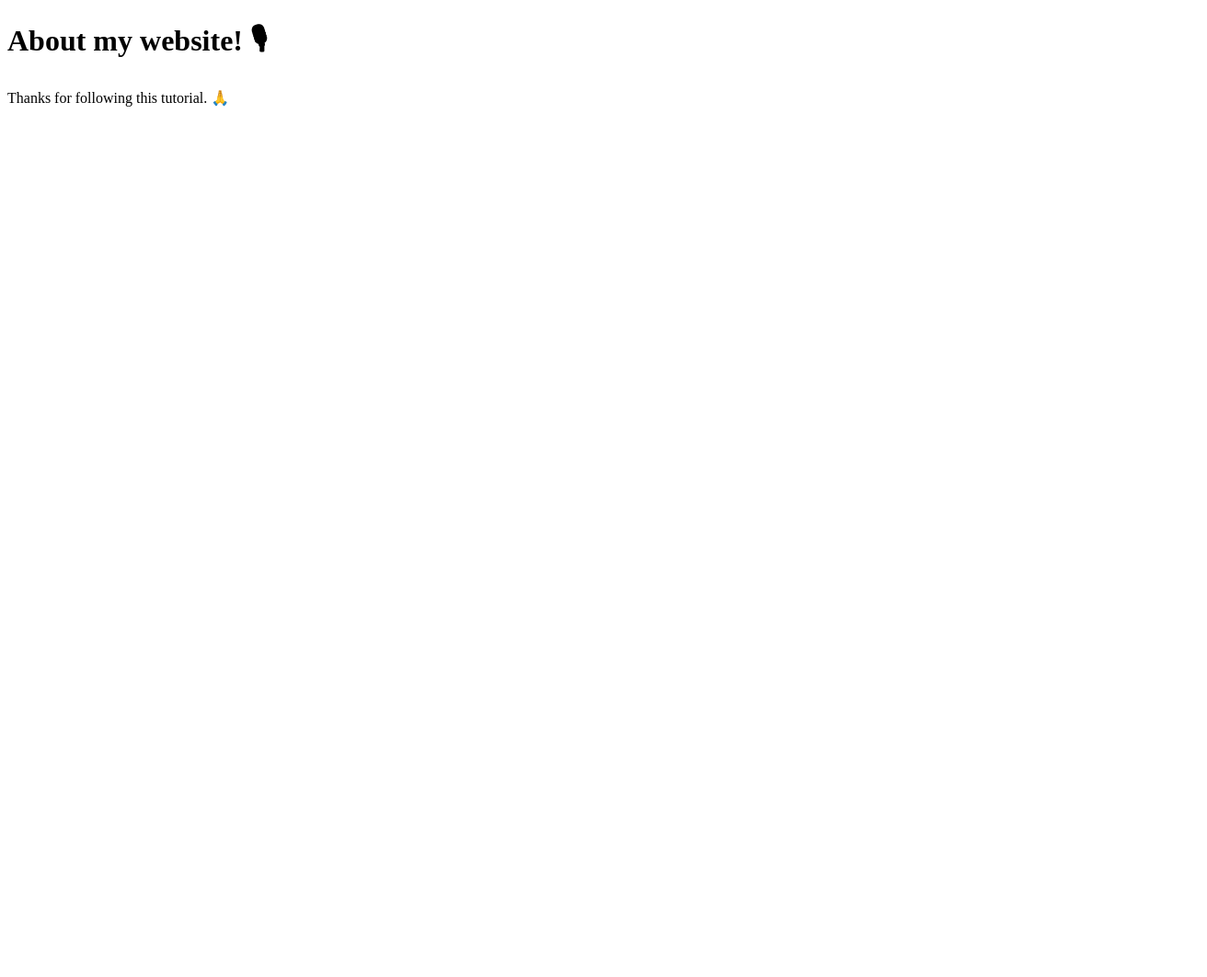
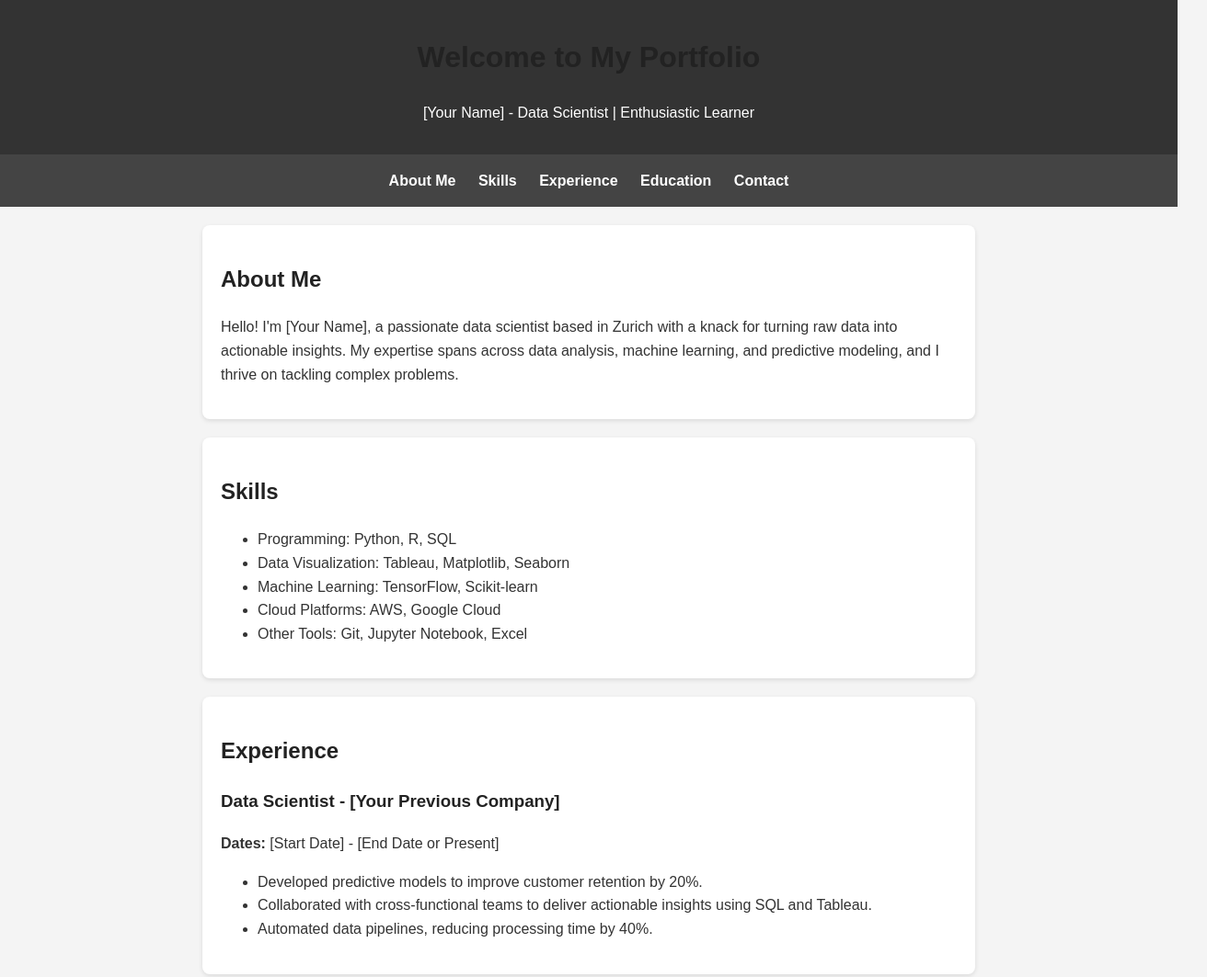
Before and after one commit to Gemmagf/Gemma_Gardela, a plain HTML site: page index.html in a window 1280 px wide. Shown: the top 1063 px of the page at 92% size, 1312 px wide, since content can reach past the window. Before the commit the page ends 800 px from the top, so only its background shows below. Drawn offline with Linux system fonts and the light colour scheme.

Commit message:
Update index.html

```diff
--- a/index.html
+++ b/index.html
@@ -1,10 +1,111 @@
 <!DOCTYPE html>
-<html>
-   <head>
-      <title>About - My Cool Website</title>
-   </head>
-   <body>
-      <h1>About my website! 🎙</h1>
-      <p>Thanks for following this tutorial. 🙏</p>
-   </body>
+<html lang="en">
+<head>
+   <meta charset="UTF-8">
+   <meta name="viewport" content="width=device-width, initial-scale=1.0">
+   <title>About Me - [Your Name]</title>
+   <style>
+      body {
+         font-family: Arial, sans-serif;
+         line-height: 1.6;
+         margin: 0;
+         padding: 0;
+         background-color: #f4f4f4;
+         color: #333;
+      }
+      header {
+         background: #333;
+         color: #fff;
+         padding: 1rem 0;
+         text-align: center;
+      }
+      nav {
+         text-align: center;
+         padding: 1rem;
+         background: #444;
+      }
+      nav a {
+         color: #fff;
+         margin: 0 10px;
+         text-decoration: none;
+         font-weight: bold;
+      }
+      section {
+         max-width: 800px;
+         margin: 20px auto;
+         padding: 20px;
+         background: #fff;
+         border-radius: 8px;
+         box-shadow: 0 2px 5px rgba(0, 0, 0, 0.1);
+      }
+      h1, h2, h3 {
+         color: #222;
+      }
+      footer {
+         text-align: center;
+         padding: 1rem;
+         background: #333;
+         color: #fff;
+         position: relative;
+         bottom: 0;
+         width: 100%;
+      }
+   </style>
+</head>
+<body>
+   <header>
+      <h1>Welcome to My Portfolio</h1>
+      <p>[Your Name] - Data Scientist | Enthusiastic Learner</p>
+   </header>
+   <nav>
+      <a href="#about">About Me</a>
+      <a href="#skills">Skills</a>
+      <a href="#experience">Experience</a>
+      <a href="#education">Education</a>
+      <a href="#contact">Contact</a>
+   </nav>
+   <section id="about">
+      <h2>About Me</h2>
+      <p>
+         Hello! I'm [Your Name], a passionate data scientist based in Zurich with a knack for turning raw data into actionable insights.
+         My expertise spans across data analysis, machine learning, and predictive modeling, and I thrive on tackling complex problems.
+      </p>
+   </section>
+   <section id="skills">
+      <h2>Skills</h2>
+      <ul>
+         <li>Programming: Python, R, SQL</li>
+         <li>Data Visualization: Tableau, Matplotlib, Seaborn</li>
+         <li>Machine Learning: TensorFlow, Scikit-learn</li>
+         <li>Cloud Platforms: AWS, Google Cloud</li>
+         <li>Other Tools: Git, Jupyter Notebook, Excel</li>
+      </ul>
+   </section>
+   <section id="experience">
+      <h2>Experience</h2>
+      <h3>Data Scientist - [Your Previous Company]</h3>
+      <p><strong>Dates:</strong> [Start Date] - [End Date or Present]</p>
+      <ul>
+         <li>Developed predictive models to improve customer retention by 20%.</li>
+         <li>Collaborated with cross-functional teams to deliver actionable insights using SQL and Tableau.</li>
+         <li>Automated data pipelines, reducing processing time by 40%.</li>
+      </ul>
+   </section>
+   <section id="education">
+      <h2>Education</h2>
+      <h3>[Your Degree]</h3>
+      <p><strong>Institution:</strong> [University Name]</p>
+      <p><strong>Graduation Year:</strong> [Year]</p>
+      <p>Relevant Courses: Machine Learning, Data Mining, Statistical Analysis</p>
+   </section>
+   <section id="contact">
+      <h2>Contact Me</h2>
+      <p>Email: <a href="mailto:your.email@example.com">your.email@example.com</a></p>
+      <p>LinkedIn: <a href="https://linkedin.com/in/your-profile" target="_blank">linkedin.com/in/your-profile</a></p>
+      <p>GitHub: <a href="https://github.com/yourusername" target="_blank">github.com/yourusername</a></p>
+   </section>
+   <footer>
+      <p>© 2024 [Your Name]. All rights reserved.</p>
+   </footer>
+</body>
 </html>
```
